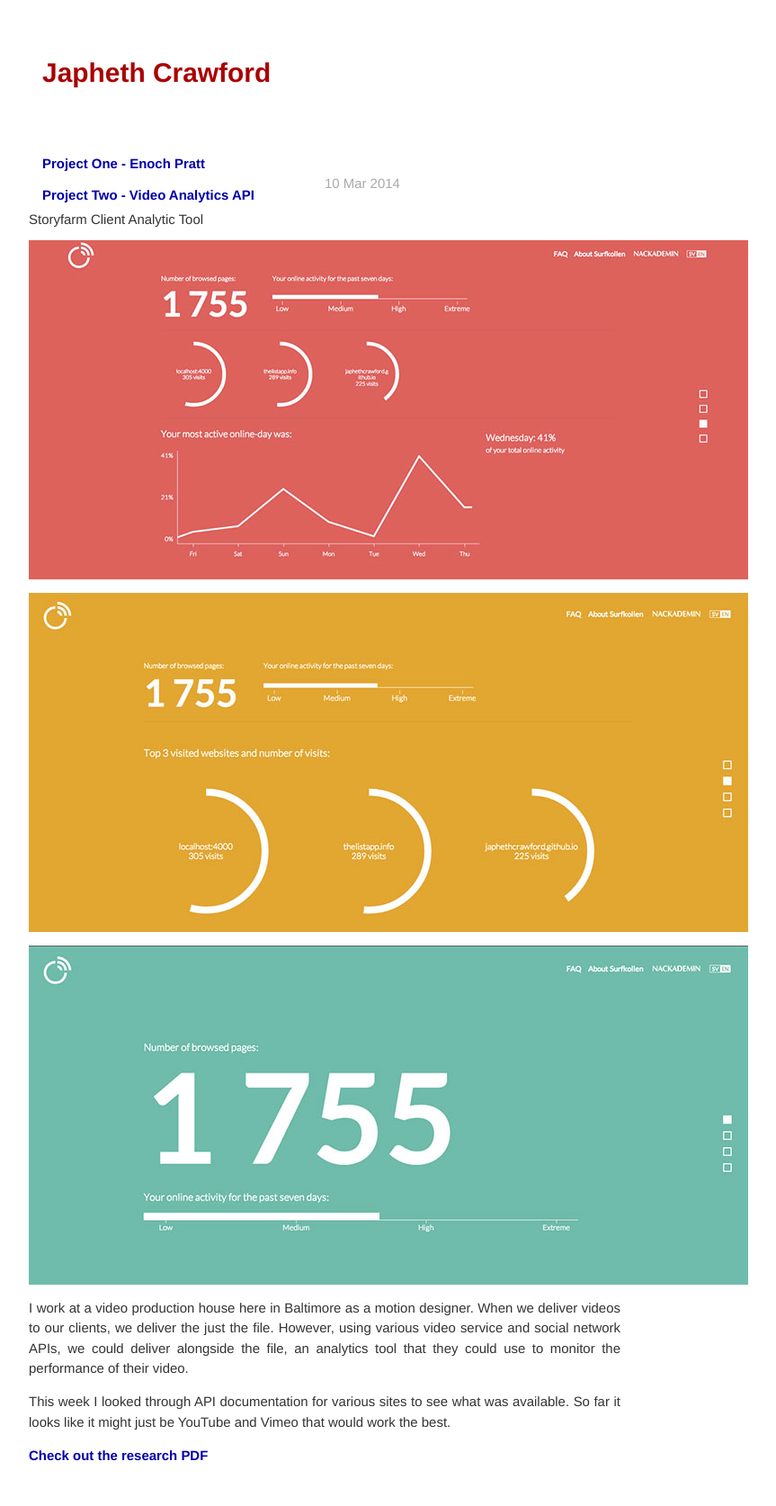
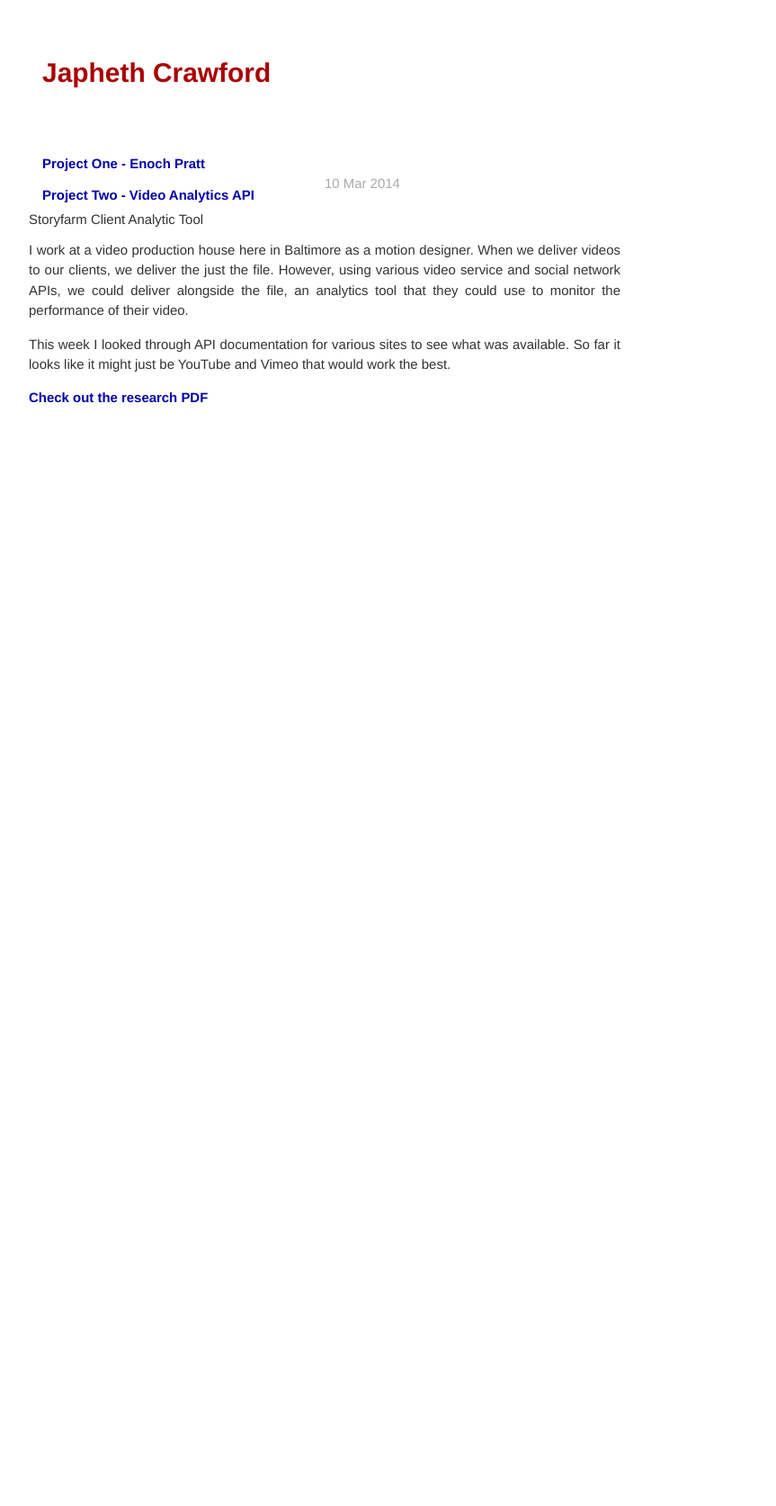
Before and after one commit to japhethcrawford/classblog, a Jekyll site: the page built from _posts/2014-03-10-project-two-process1.markdown, in a window 1280 px wide. Shown: the whole page at 90% size, without its empty margins (279-1142 px from the left). Built offline with Jekyll 4.4.1, drawn with Linux system fonts in a browser that asks for light colours; nearby versions of some CDN libraries; Markdown is read by kramdown in place of the engine named in the settings; after the commit the page ends 900 px from its top, so only the background shows below that.

Commit message:
remove images

```diff
--- a/_layouts/post.html
+++ b/_layouts/post.html
@@ -81,7 +81,7 @@ title: Posts
 		   </div>
 	         <!-- End Header -->
 
-			<h2>{{ article.title }}</h2>
+			<h1>{{ article.title }}</h1>
 
 			<p class="meta">{{ page.date | date_to_string }}</p>
 
--- a/_posts/2014-03-10-project-two-process1.markdown
+++ b/_posts/2014-03-10-project-two-process1.markdown
@@ -7,13 +7,7 @@ tags: [Project 2]
 ---
 
 ##Storyfarm Client Analytic Tool
-<a target="_blank" href="http://surfkoll.se/" rel="surfkoll.se">![Foo]({{ site.url }}/assets/blogImages/2014/March/surfkoll1.jpg)</a>
 
-
-<a target="_blank" href="http://surfkoll.se/" rel="surfkoll.se">![Foo]({{ site.url }}/assets/blogImages/2014/March/surfkoll2.jpg)</a>
-
-
-<a target="_blank" href="http://surfkoll.se/" rel="surfkoll.se">![Foo]({{ site.url }}/assets/blogImages/2014/March/surfkoll3.jpg)</a>
 
 
 I work at a video production house here in Baltimore as a motion designer. When we deliver videos to our clients, we deliver the just the file. However, using various video service and social network APIs, we could deliver alongside the file, an analytics tool that they could use to monitor the performance of their video.
```
